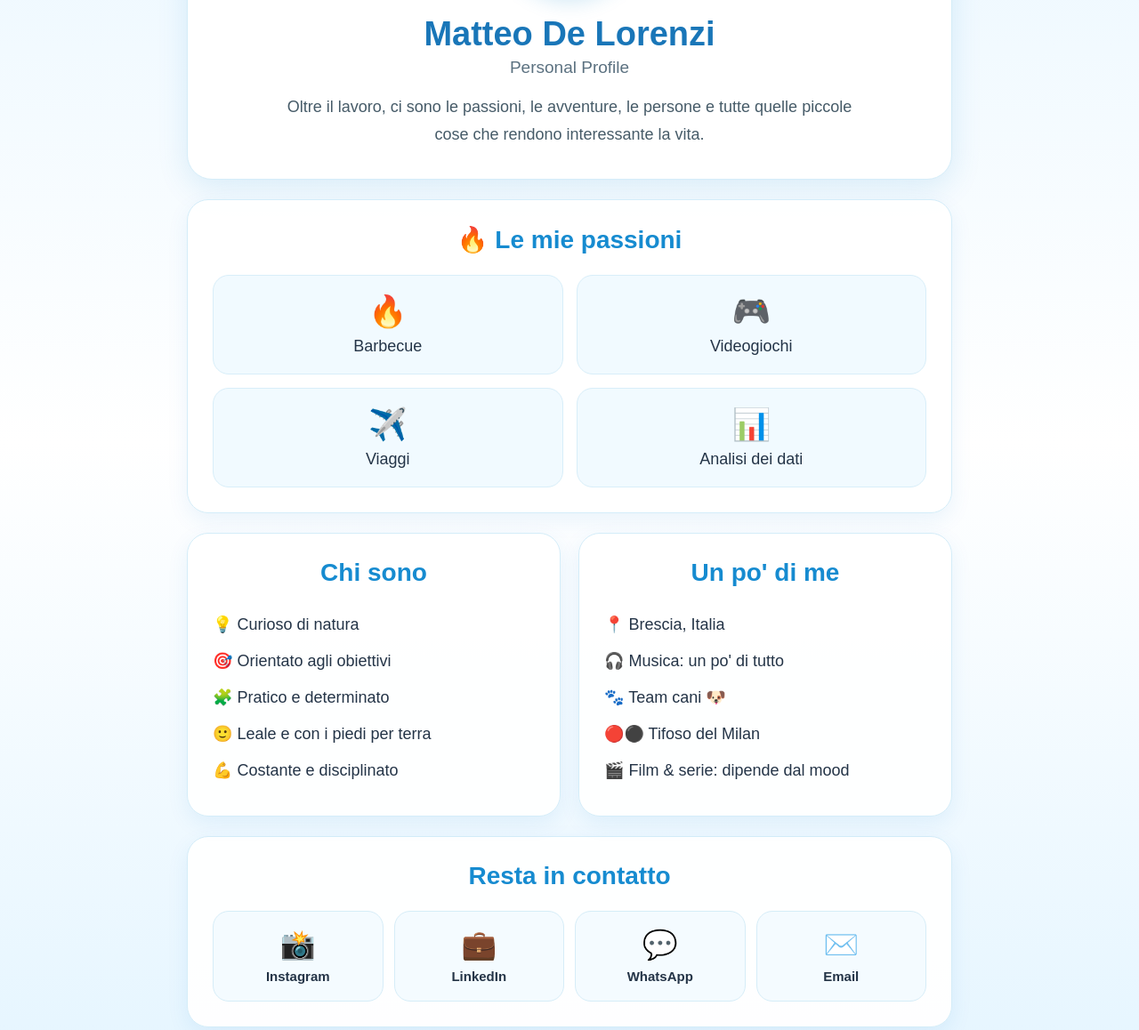
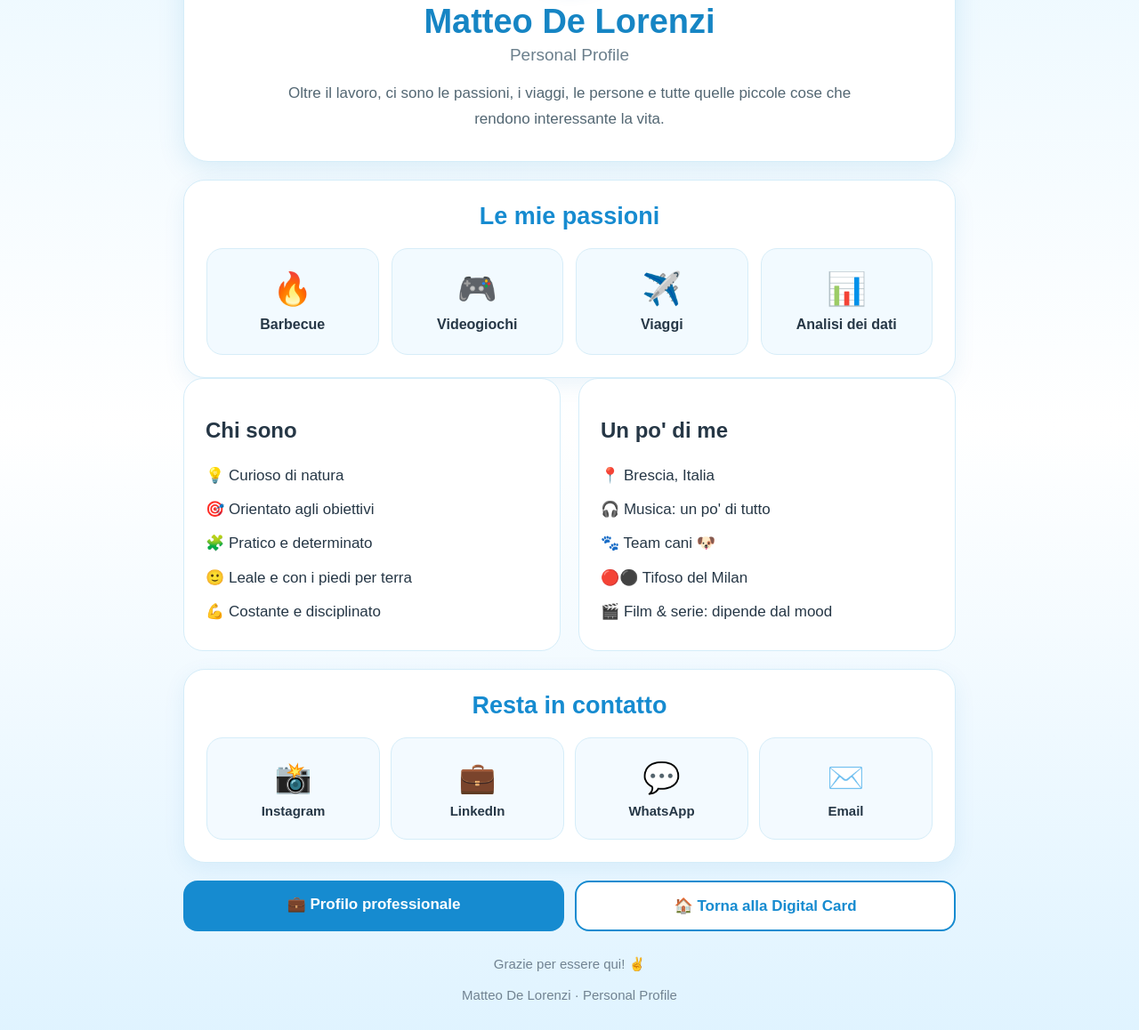
Before and after one commit to matteodelorenzi9136-hub/Matteo-de-Lorenzi, a plain HTML site: page personal.html in a window 1280 px wide. Shown: the part 213-1371 px from the top of the page at 89% size. Drawn offline with Linux system fonts and the light colour scheme.

Commit message:
Update personal.html

```diff
--- a/personal.html
+++ b/personal.html
@@ -1,6 +1,7 @@
 <!DOCTYPE html>
 <html lang="it">
 <head>
+
 <meta charset="UTF-8">
 <meta name="viewport" content="width=device-width, initial-scale=1.0">
 
@@ -15,113 +16,132 @@
 body {
   margin: 0;
   font-family: Arial, Helvetica, sans-serif;
-  background: linear-gradient(180deg, #eaf7ff 0%, #ffffff 45%, #dff3ff 100%);
-  color: #243447;
+  background: linear-gradient(180deg, #e8f7ff 0%, #ffffff 50%, #dff3ff 100%);
+  color: #263746;
 }
 
 .container {
   width: 100%;
   max-width: 900px;
   margin: auto;
-  padding: 20px;
+  padding: 16px;
 }
 
 /* HERO */
 
 .hero {
-  background: white;
+  background: #ffffff;
   border-radius: 28px;
-  padding: 35px 20px;
+  padding: 32px 20px;
   text-align: center;
-  box-shadow: 0 10px 35px rgba(0, 120, 200, 0.12);
+  box-shadow: 0 8px 30px rgba(0, 120, 190, 0.12);
   border: 1px solid #d5edf9;
 }
 
 .photo {
-  width: 150px;
-  height: 150px;
+  width: 145px;
+  height: 145px;
   object-fit: cover;
   border-radius: 50%;
-  border: 6px solid #62c6f2;
-  box-shadow: 0 8px 25px rgba(0, 130, 200, 0.20);
+  border: 5px solid #55bce9;
+  box-shadow: 0 7px 20px rgba(0, 120, 190, 0.18);
 }
 
 h1 {
   font-size: 38px;
-  margin: 20px 0 5px;
-  color: #1976b8;
+  margin: 18px 0 5px;
+  color: #1685c4;
 }
 
 .subtitle {
   font-size: 19px;
-  color: #5b7180;
+  color: #6b7f8c;
   margin-bottom: 18px;
 }
 
 .intro {
   max-width: 650px;
   margin: auto;
-  font-size: 18px;
+  font-size: 17px;
   line-height: 1.7;
-  color: #465b68;
+  color: #536773;
 }
 
-/* SECTIONS */
+/* SEZIONI */
 
 .section {
-  background: rgba(255,255,255,0.95);
-  margin-top: 22px;
-  padding: 28px;
+  background: #ffffff;
+  margin-top: 20px;
+  padding: 25px;
   border-radius: 24px;
-  border: 1px solid #d4edf9;
-  box-shadow: 0 8px 25px rgba(0, 120, 200, 0.08);
+  border: 1px solid #d5edf9;
+  box-shadow: 0 7px 25px rgba(0, 120, 190, 0.08);
 }
 
 .section h2 {
-  margin-top: 0;
+  margin: 0 0 20px;
+  text-align: center;
   color: #168bd0;
-  font-size: 28px;
-  text-align: center;
+  font-size: 27px;
 }
 
-/* PASSIONS */
+/* INTERESSI */
 
-.grid {
+.interests {
   display: grid;
-  grid-template-columns: repeat(2, 1fr);
-  gap: 15px;
+  grid-template-columns: repeat(4, 1fr);
+  gap: 14px;
 }
 
-.item {
-  background: #f1faff;
+.interest {
+  min-height: 120px;
+  display: flex;
+  flex-direction: column;
+  justify-content: center;
+  align-items: center;
+  text-align: center;
+
+  background: #f2faff;
+  border: 1px solid #d7edf8;
   border-radius: 18px;
-  padding: 20px;
-  text-align: center;
-  font-size: 18px;
-  border: 1px solid #d8eef9;
+
+  padding: 15px 8px;
+
+  font-size: 16px;
+  font-weight: bold;
 }
 
-.item .icon {
-  display: block;
-  font-size: 35px;
-  margin-bottom: 8px;
+.interest-icon {
+  font-size: 36px;
+  margin-bottom: 10px;
 }
 
-/* PERSONAL */
+/* INFO PERSONALI */
 
-.two {
+.personal-grid {
   display: grid;
   grid-template-columns: 1fr 1fr;
   gap: 20px;
 }
 
-.list {
-  font-size: 18px;
-  line-height: 2;
+.info {
+  background: #ffffff;
+  border: 1px solid #d5edf9;
+  border-radius: 22px;
+  padding: 24px;
 }
 
-.list div {
-  margin-bottom: 5px;
+.info h2 {
+  margin-bottom: 18px;
+}
+
+.info-list {
+  font-size: 17px;
+  line-height: 1.9;
+}
+
+.info-list div {
+  padding: 3px 0;
 }
 
 /* SOCIAL */
@@ -133,55 +153,65 @@ h1 {
 }
 
 .social a {
+  display: flex;
+  flex-direction: column;
+  justify-content: center;
+  align-items: center;
+
+  min-height: 115px;
+
   text-decoration: none;
-  color: #243447;
-  background: #f4fbff;
-  border: 1px solid #d6edf8;
+  color: #263746;
+
+  background: #f3faff;
+  border: 1px solid #d5edf9;
   border-radius: 18px;
-  padding: 18px 8px;
-  text-align: center;
-  transition: 0.2s;
+
+  transition: transform 0.2s, background 0.2s;
 }
 
 .social a:hover {
   transform: translateY(-3px);
-  background: #e5f6ff;
+  background: #e3f6ff;
 }
 
 .social-icon {
-  display: block;
-  font-size: 32px;
-  margin-bottom: 8px;
+  font-size: 34px;
+  margin-bottom: 9px;
 }
 
 .social-name {
+  font-size: 15px;
   font-weight: bold;
-  font-size: 15px;
 }
 
-/* BUTTONS */
+/* PULSANTI */
 
 .buttons {
   display: grid;
   grid-template-columns: 1fr 1fr;
   gap: 12px;
-  margin-top: 22px;
+  margin-top: 20px;
 }
 
 .btn {
   display: block;
+  padding: 16px;
+  text-align: center;
+
   text-decoration: none;
-  text-align: center;
-  padding: 16px;
+
   border-radius: 16px;
+
   background: #168bd0;
-  color: white;
+  color: #ffffff;
+
+  font-size: 17px;
   font-weight: bold;
-  font-size: 17px;
 }
 
 .btn.secondary {
-  background: white;
+  background: #ffffff;
   color: #168bd0;
   border: 2px solid #168bd0;
 }
@@ -190,21 +220,21 @@ h1 {
 
 .footer {
   text-align: center;
-  padding: 30px 10px;
+  padding: 28px 10px;
   color: #718391;
   font-size: 15px;
 }
 
-/* MOBILE */
+/* SMARTPHONE */
 
-@media (max-width: 650px) {
+@media (max-width: 700px) {
 
   .container {
     padding: 12px;
   }
 
   .hero {
-    padding: 30px 16px;
+    padding: 28px 16px;
   }
 
   .photo {
@@ -220,25 +250,29 @@ h1 {
     font-size: 18px;
   }
 
-  .intro {
-    font-size: 17px;
-  }
+  /* 2 colonne perfettamente simmetriche */
 
-  .section {
-    padding: 22px 16px;
-  }
-
-  .grid {
+  .interests {
     grid-template-columns: 1fr 1fr;
   }
 
-  .two {
+  .interest {
+    min-height: 115px;
+  }
+
+  /* INFO PERSONALI */
+
+  .personal-grid {
     grid-template-columns: 1fr;
   }
 
+  /* SOCIAL 2x2 */
+
   .social {
-    grid-template-columns: repeat(2, 1fr);
+    grid-template-columns: 1fr 1fr;
   }
+
+  /* PULSANTI */
 
   .buttons {
     grid-template-columns: 1fr;
@@ -247,19 +281,23 @@ h1 {
 }
 
 </style>
+
 </head>
 
 <body>
 
 <div class="container">
 
-  <!-- INTRODUZIONE -->
+
+<!-- HERO -->
 
 <div class="hero">
 
-    <img src="profile.jpg"
+  <img
+    src="profile.jpg"
     class="photo"
-         alt="Matteo De Lorenzi">
+    alt="Matteo De Lorenzi"
+  >
 
   <h1>Matteo De Lorenzi</h1>
 
@@ -268,7 +306,7 @@ h1 {
   </div>
 
   <div class="intro">
-      Oltre il lavoro, ci sono le passioni, le avventure,
+    Oltre il lavoro, ci sono le passioni, i viaggi,
     le persone e tutte quelle piccole cose che rendono
     interessante la vita.
   </div>
@@ -276,31 +314,31 @@ h1 {
 </div>
 
 
-  <!-- PASSIONI -->
+<!-- INTERESSI -->
 
 <div class="section">
 
-    <h2>🔥 Le mie passioni</h2>
+  <h2>Le mie passioni</h2>
 
-    <div class="grid">
+  <div class="interests">
 
-      <div class="item">
-        <span class="icon">🔥</span>
+    <div class="interest">
+      <span class="interest-icon">🔥</span>
       Barbecue
     </div>
 
-      <div class="item">
-        <span class="icon">🎮</span>
+    <div class="interest">
+      <span class="interest-icon">🎮</span>
       Videogiochi
     </div>
 
-      <div class="item">
-        <span class="icon">✈️</span>
+    <div class="interest">
+      <span class="interest-icon">✈️</span>
       Viaggi
     </div>
 
-      <div class="item">
-        <span class="icon">📊</span>
+    <div class="interest">
+      <span class="interest-icon">📊</span>
       Analisi dei dati
     </div>
 
@@ -309,15 +347,16 @@ h1 {
 </div>
 
 
-  <!-- CHI SONO -->
+<!-- CHI SONO / UN PO' DI ME -->
 
-  <div class="two">
+<div class="personal-grid">
 
-    <div class="section">
+
+  <div class="info">
 
     <h2>Chi sono</h2>
 
-      <div class="list">
+    <div class="info-list">
 
       <div>💡 Curioso di natura</div>
 
@@ -334,11 +373,11 @@ h1 {
   </div>
 
 
-    <div class="section">
+  <div class="info">
 
     <h2>Un po' di me</h2>
 
-      <div class="list">
+    <div class="info-list">
 
       <div>📍 Brescia, Italia</div>
 
@@ -354,6 +393,7 @@ h1 {
 
   </div>
 
+
 </div>
 
 
@@ -365,9 +405,12 @@ h1 {
 
   <div class="social">
 
-      <a href="https://www.instagram.com/delomatto"
+
+    <a
+      href="https://www.instagram.com/delomatto/"
       target="_blank"
-         rel="noopener">
+      rel="noopener noreferrer"
+    >
 
       <span class="social-icon">📸</span>
 
@@ -378,9 +421,11 @@ h1 {
     </a>
 
 
-      <a href="https://www.linkedin.com/in/matteo-de-lorenzi-3a413b232"
+    <a
+      href="https://www.linkedin.com/in/matteo-de-lorenzi-3a413b232/"
       target="_blank"
-         rel="noopener">
+      rel="noopener noreferrer"
+    >
 
       <span class="social-icon">💼</span>
 
@@ -391,9 +436,11 @@ h1 {
     </a>
 
 
-      <a href="https://wa.me/393335362069"
+    <a
+      href="https://wa.me/393335362069"
       target="_blank"
-         rel="noopener">
+      rel="noopener noreferrer"
+    >
 
       <span class="social-icon">💬</span>
 
@@ -404,7 +451,9 @@ h1 {
     </a>
 
 
-      <a href="mailto:Matteode.lorenzi9136@gmail.com">
+    <a
+      href="mailto:Matteode.lorenzi9136@gmail.com"
+    >
 
       <span class="social-icon">✉️</span>
 
@@ -413,6 +462,7 @@ h1 {
       </span>
 
     </a>
+
 
   </div>
 
@@ -423,11 +473,18 @@ h1 {
 
 <div class="buttons">
 
-    <a href="professional.html" class="btn">
+  <a
+    href="professional.html"
+    class="btn"
+  >
     💼 Profilo professionale
   </a>
 
-    <a href="index.html" class="btn secondary">
+
+  <a
+    href="index.html"
+    class="btn secondary"
+  >
     🏠 Torna alla Digital Card
   </a>
 
@@ -446,6 +503,7 @@ h1 {
 
 </div>
 
+
 </div>
 
 </body>
```
Lines whose indentation alone changed are shown as unchanged.
